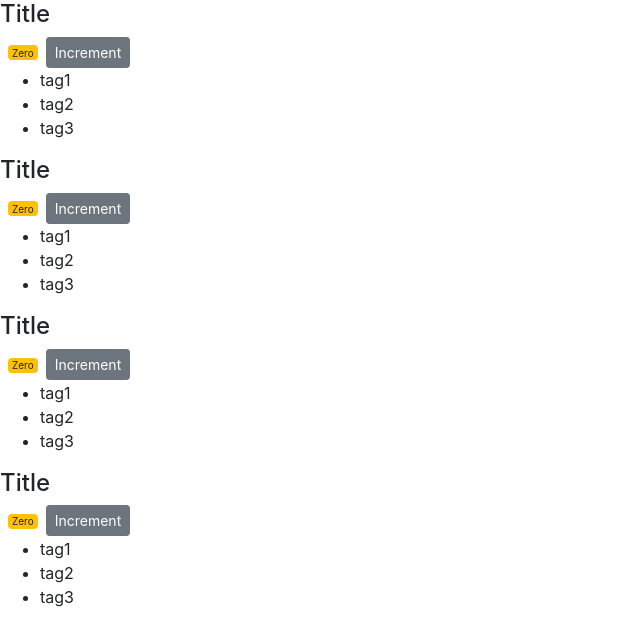
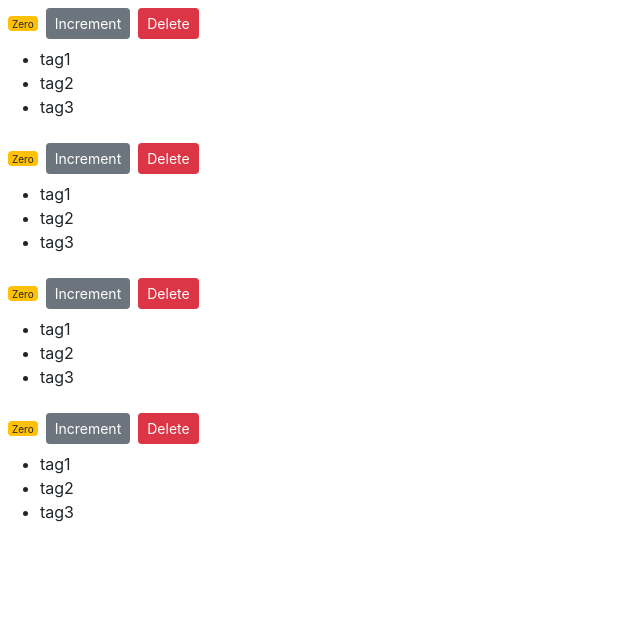
Before and after one commit to ezekielharvey/counterapp, a React (Create React App) app: page / in a window 1280 px wide. Shown: the top 644 px of the page, without its empty margins (0-640 px from the left). Built offline with nearby package versions, Linux system fonts and the light colour scheme.

Commit message:
Creating Delete Button Functionality

```diff
--- a/src/components/counter.jsx
+++ b/src/components/counter.jsx
@@ -25,8 +25,7 @@ class Counter extends Component {
         </ul>
     }
 
-    handleIncrement = product => {
-        console.log(product);
+    handleIncrement = () => {
         this.setState({ value: this.state.value + 1 });
     }
 
@@ -35,7 +34,6 @@ class Counter extends Component {
         return (
             <React.Fragment>
                 <div>
-                    {this.props.children}
                     <span
                         style={this.styles}
                         className={classes}
@@ -48,6 +46,12 @@ class Counter extends Component {
                         className="btn btn-secondary btn-sm"
                     >
                         Increment
+                    </button>
+                    <button
+                        onClick={this.handleDelete}
+                        className="btn btn-danger btn-sm m-2"
+                    >
+                        Delete
                     </button>
                 </div>
                 <div>
--- a/src/components/counters.jsx
+++ b/src/components/counters.jsx
@@ -15,12 +15,8 @@ class Counters extends Component {
             <div>
                 {this.state.counters.map(counter => (
                     <Counter
-                        key={counter.id} value={counter.value}
-                    >
-                        <h4>
-                            Title
-                        </h4>
-                    </Counter>
+                        key={counter.id} value={counter.value} id={counter.id}
+                    />
                 ))}
             </div>
         );
```
